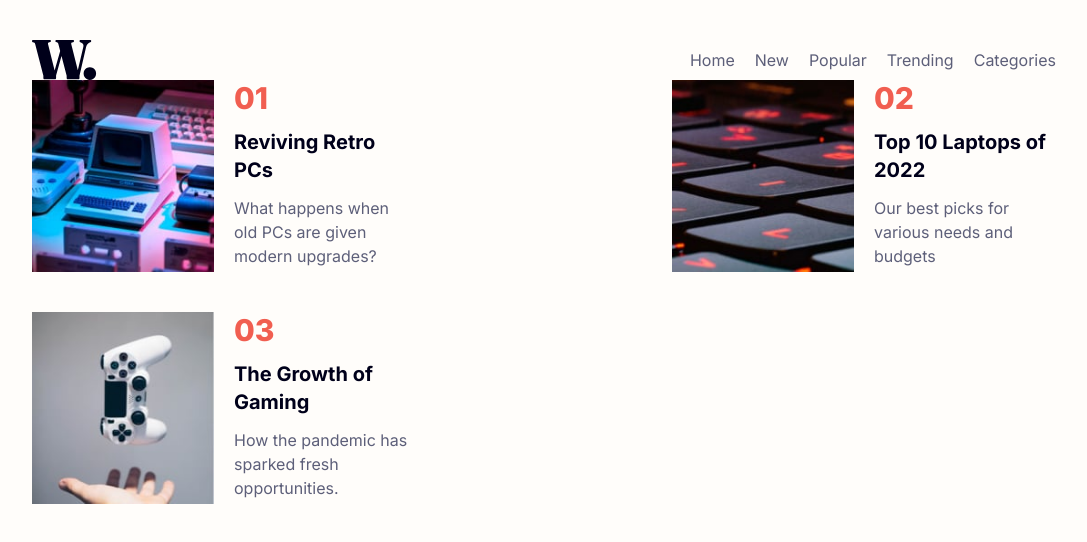
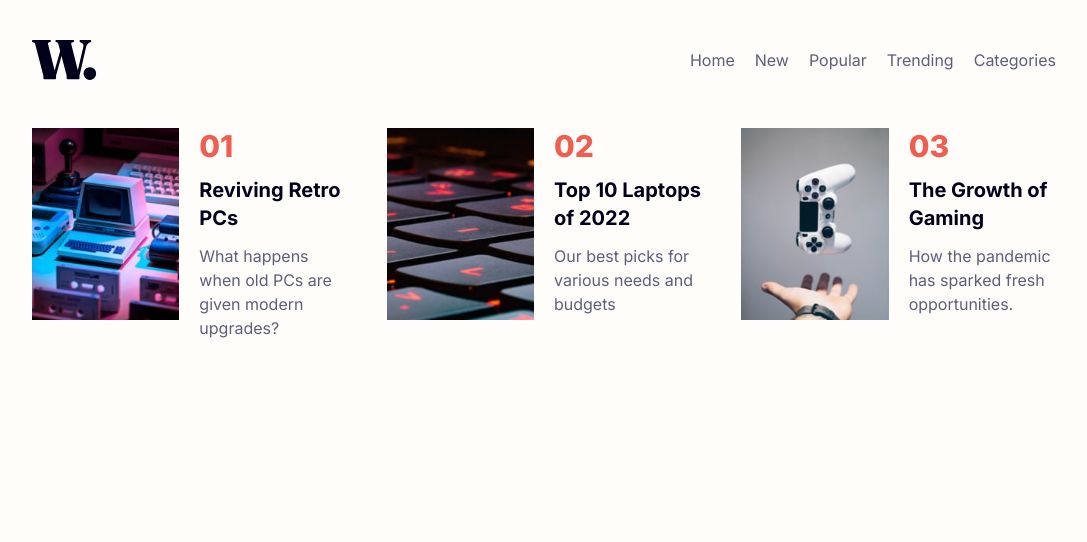
Before and after one commit to Friendlesso/News-Homepage, a React (Vite) app: page / in a window 1280 px wide. Shown: the top 542 px of the page, without its empty margins (96-1183 px from the left). Built offline with nearby package versions, Linux system fonts and the light colour scheme.

Commit message:
Finished the NewsCard section and Fixed its styling

```diff
--- a/src/components/NewsCard/NewsCard.tsx
+++ b/src/components/NewsCard/NewsCard.tsx
@@ -4,17 +4,18 @@ import Article from "../../ui/Article";
 export default function NewsCard() {
 
   return (
-    <section className="flex lg:justify-between justify-center flex-wrap gap-10">
+    // Change mt-12  to be a gap when site is finished
+    <section className="grid xl:grid-cols-3 md:grid-cols-2 gap-10 mt-12">
       {ARTICLE_DATA.map((data, index) => {
 
         const correctIndex = (index + 1).toString().padStart(2, '0')
 
         return (
           <Article
-            className="flex gap-5 w-sm"
+            className="flex gap-5 md:max-w-sm"
             key={correctIndex}
           >
-            <div className="w-1/2">
+            <div className="w-1/2 ">
               <img
                 src={data.img.src}
                 alt={data.img.alt}
```
